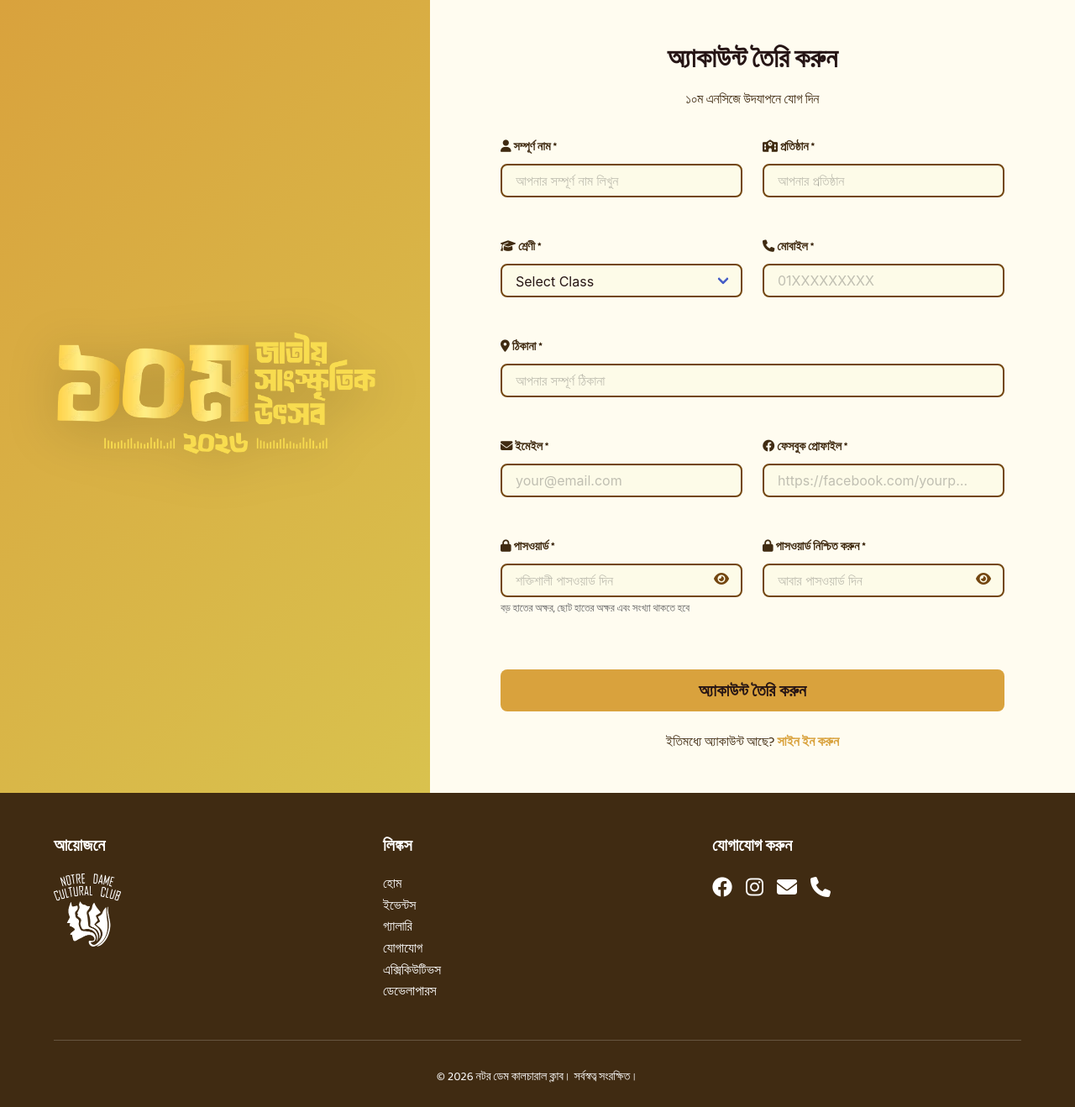
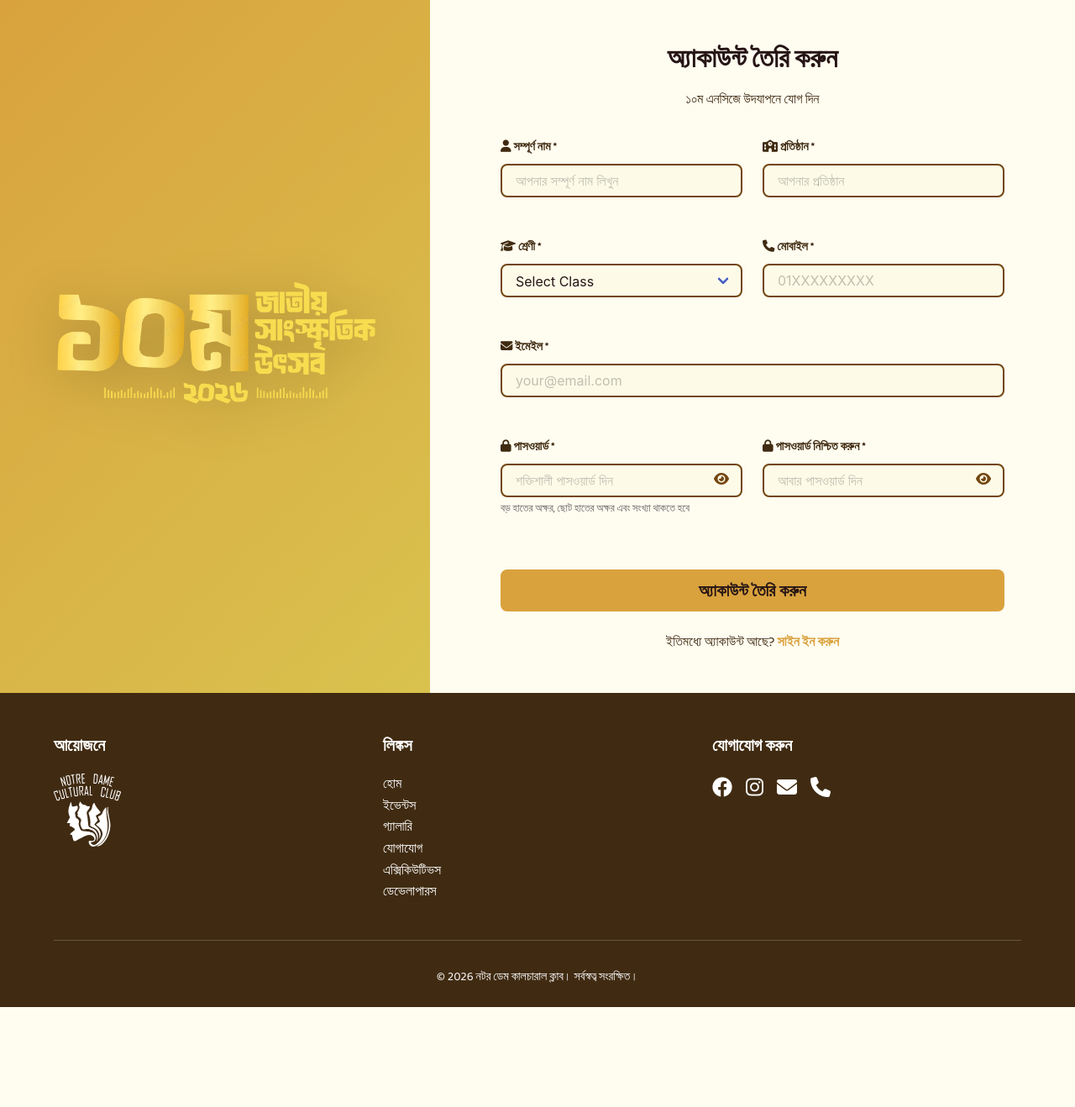
Before and after one commit to ndcc-git/ncj-website, a Flask app: page /signup in a window 1280 px wide. Shown: the part 101-1419 px from the top of the page at 84% size. After the commit the page ends 1300 px from the top, so only its background shows below. Run offline with Flask 3, Linux system fonts and the light colour scheme; some libraries are stand-ins or nearby versions; some web fonts are replaced.

Commit message:
removed ass form /signup

```diff
--- a/forms.py
+++ b/forms.py
@@ -184,7 +184,7 @@ class UserSignupForm(FlaskForm):
     ])
 
     address = StringField('Address', validators=[
-        DataRequired(),
+        Optional(),
         Length(min=5, max=200)
     ])
 
@@ -221,7 +221,7 @@ class UserSignupForm(FlaskForm):
     ], validators=[DataRequired()])
 
     facebook_link = StringField('Facebook Profile Link (Required)', validators=[
-        DataRequired(),
+        Optional(),
         URL(),
         Length(max=200)
     ])
--- a/templates/user/signup.html
+++ b/templates/user/signup.html
@@ -92,25 +92,8 @@
                         </div>
                     </div>
 
-                    <!-- Address -->
+                    <!-- Email -->
                     <div class="column is-12">
-                        <div class="field">
-                            <label class="label"><i class="fas fa-map-marker-alt"></i> ঠিকানা *</label>
-                            <div class="control">
-                                {{ form.address(class="input", type="text", placeholder="আপনার সম্পূর্ণ ঠিকানা", id="address", required=true) }}
-                            </div>
-                            {% if form.address.errors %}
-                                <div class="errors" style="color: #ff3860; font-size: 0.85rem; margin-top: 0.25rem;">
-                                    {% for error in form.address.errors %}
-                                        <span>{{ error }}</span>
-                                    {% endfor %}
-                                </div>
-                            {% endif %}
-                        </div>
-                    </div>
-
-                    <!-- Email -->
-                    <div class="column is-6">
                         <div class="field">
                             <label class="label"><i class="fas fa-envelope"></i> ইমেইল *</label>
                             <div class="control">
@@ -119,24 +102,6 @@
                             {% if form.email.errors %}
                                 <div class="errors" style="color: #ff3860; font-size: 0.85rem; margin-top: 0.25rem;">
                                     {% for error in form.email.errors %}
-                                        <span>{{ error }}</span>
-                                    {% endfor %}
-                                </div>
-                            {% endif %}
-                        </div>
-                    </div>
-
-                    <!-- Facebook Link -->
-                    <div class="column is-6">
-                        <div class="field">
-                            <label class="label"><i class="fab fa-facebook"></i> ফেসবুক প্রোফাইল *</label>
-                            <div class="control">
-                                {{ form.facebook_link(class="input", type="url", placeholder="https://facebook.com/yourprofile", id="facebook") }}
-                            </div>
-                            <!-- <small style="color: #666; font-size: 0.8rem;">ঐচ্ছিক</small> -->
-                            {% if form.facebook_link.errors %}
-                                <div class="errors" style="color: #ff3860; font-size: 0.85rem; margin-top: 0.25rem;">
-                                    {% for error in form.facebook_link.errors %}
                                         <span>{{ error }}</span>
                                     {% endfor %}
                                 </div>
```
